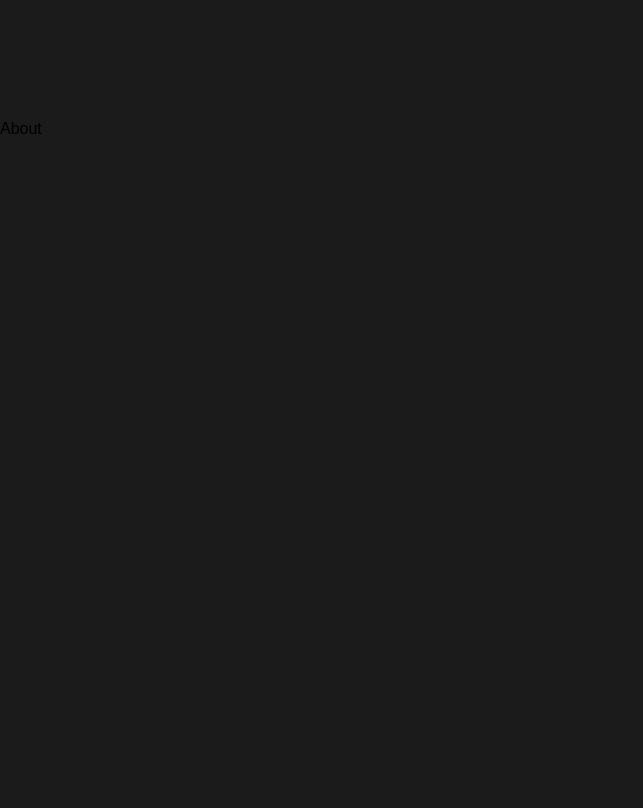
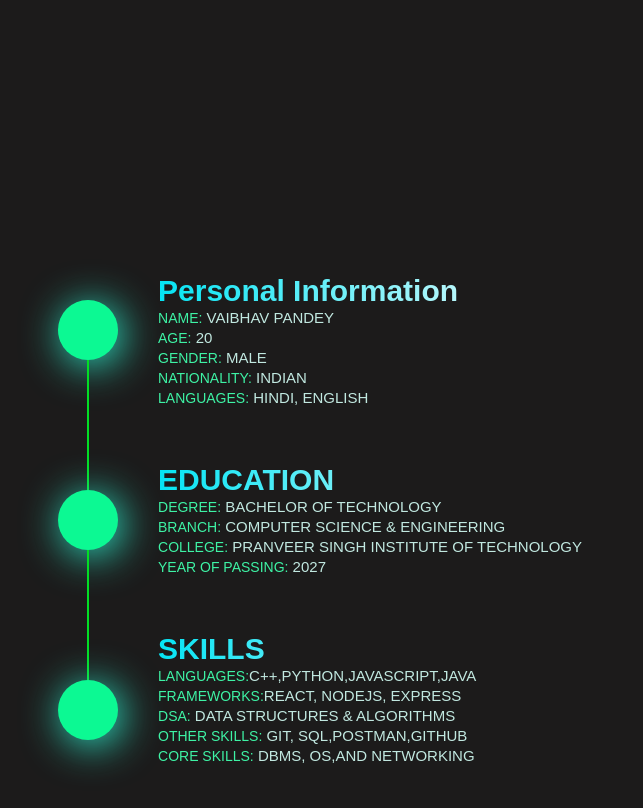
Before and after one commit to flyingvaibhav/V.P-Portfolio, a React (Vite) app in the folder animated portfilio/: page / in a window 1280 px wide. Shown: the part 680-1488 px from the top of the page, without its empty margins (0-643 px from the left). Built offline with nearby package versions, Linux system fonts and the light colour scheme.

Commit message:
done with the about section

```diff
--- a/animated portfilio/src/components/About/About.css
+++ b/animated portfilio/src/components/About/About.css
@@ -1,6 +1,63 @@
 #about{
     width: 100%;
     height: 100%;
-    min-height: 100vh;
+ display: flex;
 
 }
+.leftabout{
+    width: 50%;
+    height: 100vh;
+    display: flex;
+    justify-content: center;
+    align-items: center;
+    gap: 40px;
+}
+.circle-line{
+    display: flex;
+
+    justify-content: center;
+    align-items: center;
+     flex-direction: column;
+
+}
+.circle{
+    width: 60px;
+    height: 60px;
+    border-radius: 50px;
+    background-color: #0cf993;
+    box-shadow: 4px 5px 40px #2eefcf;
+
+}
+.line{
+    width: 2px;
+    height: 130px;
+    background-color: #02e224fa;
+
+}
+.aboutdetail{
+    display: flex;
+    gap: 55px;
+    flex-direction: column
+}
+.aboutdetail ul{
+    list-style: none;
+
+
+}
+.aboutdetail h1{
+   background: linear-gradient(to right, rgb(4, 228, 244),white);
+ background-clip: text;
+ color: transparent;
+    font-size: 30px;
+}
+.aboutdetail li{
+    color: rgb(193, 232, 224);
+    font-size: 15px;
+    line-height: 20px;
+
+
+}
+.aboutdetail span{
+    color: #3ef3a5;
+    font-size: 14px;
+}
--- a/animated portfilio/src/components/About/About.jsx
+++ b/animated portfilio/src/components/About/About.jsx
@@ -3,7 +3,52 @@ import './About.css'
 
 function About() {
   return (
-    <div id='about'>About</div>
+    <div id='about'>
+
+      <div className="leftabout">
+        <div className="circle-line">
+          <div className="circle"></div>
+          <div className="line"></div>
+          <div className="circle"></div>
+          <div className="line"></div>
+          <div className="circle"></div>
+        </div>
+        <div className="aboutdetail">
+          <div className="personalinfo">
+            <h1>Personal Information</h1>
+            <ul>
+              <li><span>NAME:</span> VAIBHAV PANDEY</li>
+              <li><span>AGE:</span> 20</li>
+              <li><span>GENDER:</span> MALE</li>
+              <li><span>NATIONALITY:</span> INDIAN</li>
+              <li><span>LANGUAGES:</span> HINDI, ENGLISH</li>
+            </ul>
+          </div>
+           <div className="EDUCATION">
+            <h1>EDUCATION</h1>
+            <ul>
+              <li><span>DEGREE:</span> BACHELOR OF TECHNOLOGY</li>
+              <li><span>BRANCH:</span> COMPUTER SCIENCE & ENGINEERING</li>
+              <li><span>COLLEGE:</span> PRANVEER SINGH INSTITUTE OF TECHNOLOGY</li>
+              <li><span>YEAR OF PASSING:</span> 2027</li>
+            </ul>
+          </div>
+          <div className="SKILLS">
+            <h1>SKILLS</h1>
+            <ul>
+              <li><span> LANGUAGES:</span>C++,PYTHON,JAVASCRIPT,JAVA</li>
+              <li><span>FRAMEWORKS:</span>REACT, NODEJS, EXPRESS</li>
+              <li><span>DSA:</span> DATA STRUCTURES &  ALGORITHMS</li>
+              <li><span>OTHER SKILLS:</span> GIT, SQL,POSTMAN,GITHUB</li>
+              <li><span>CORE SKILLS:</span> DBMS, OS,AND NETWORKING</li>
+
+            </ul>
+          </div>
+        </div>
+      </div>
+
+      <div className="rightabout"></div>
+    </div>
   )
 }
 
--- a/animated portfilio/src/components/Home/Home.css
+++ b/animated portfilio/src/components/Home/Home.css
@@ -17,13 +17,17 @@
     display: flex;
     justify-content: center;
     align-items: center
+
 }
 .righthome img{
     width: 80%;
+
+    padding-top: 15px;
    filter: drop-shadow(2px 2px 20px red);
 }
 .homedetails{
     font-size: 2vmax;
+    margin-left: 10px;
 }
 .line1{
     font-size: 0.8em;
@@ -66,7 +70,8 @@
     }
     .righthome{
         width: 100%;
-        height: 50vh;
+        height: 50%;
+        padding-top: 25px;
         align-items: end;
     }
 
--- a/animated portfilio/src/components/Nav/Nav.css
+++ b/animated portfilio/src/components/Nav/Nav.css
@@ -8,6 +8,7 @@ nav {
     position: fixed;
     top: 0;
     z-index: 20;
+    background-color: rgb(28, 27, 27);
 
 }
  nav ul a{
@@ -22,7 +23,7 @@ nav ul a:hover {
     color: rgb(249, 38, 38) ;
     border-bottom: 2px solid white;
 }
-ul{
+nav ul{
     display: flex;
     align-items: center;
     justify-content: center;
```
